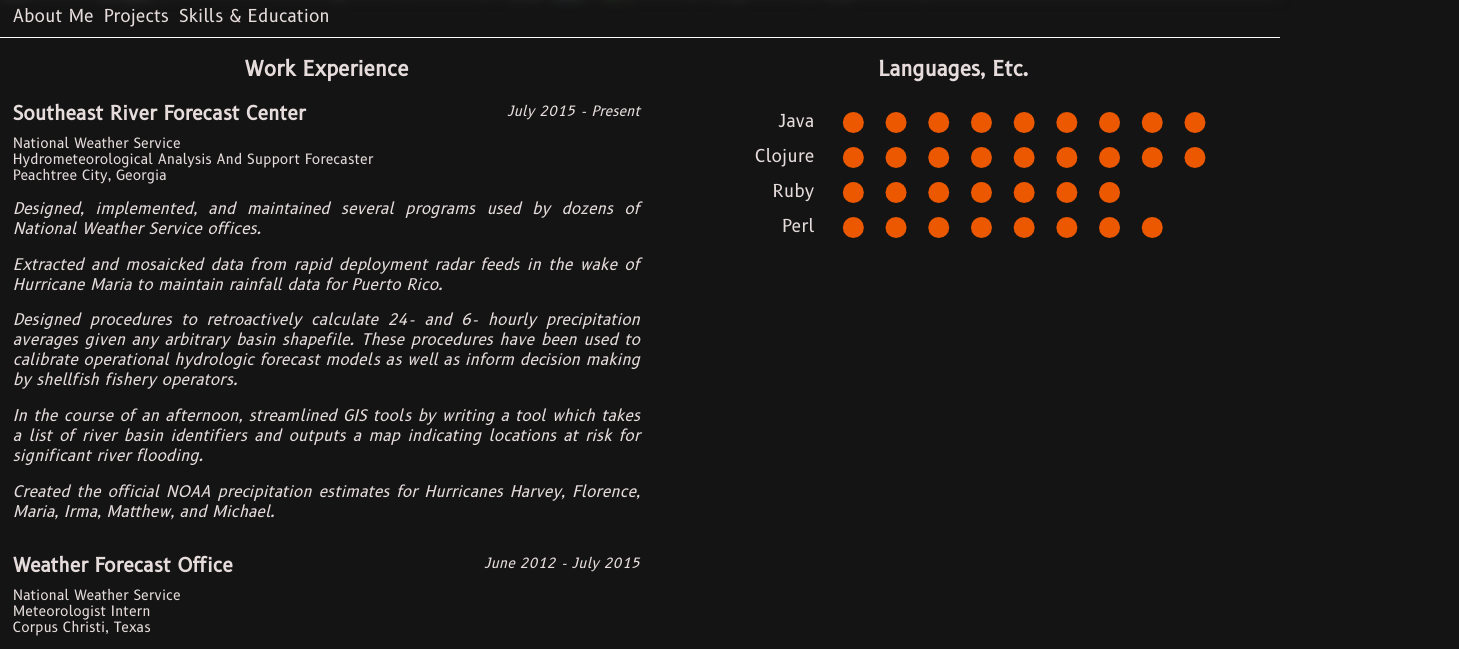
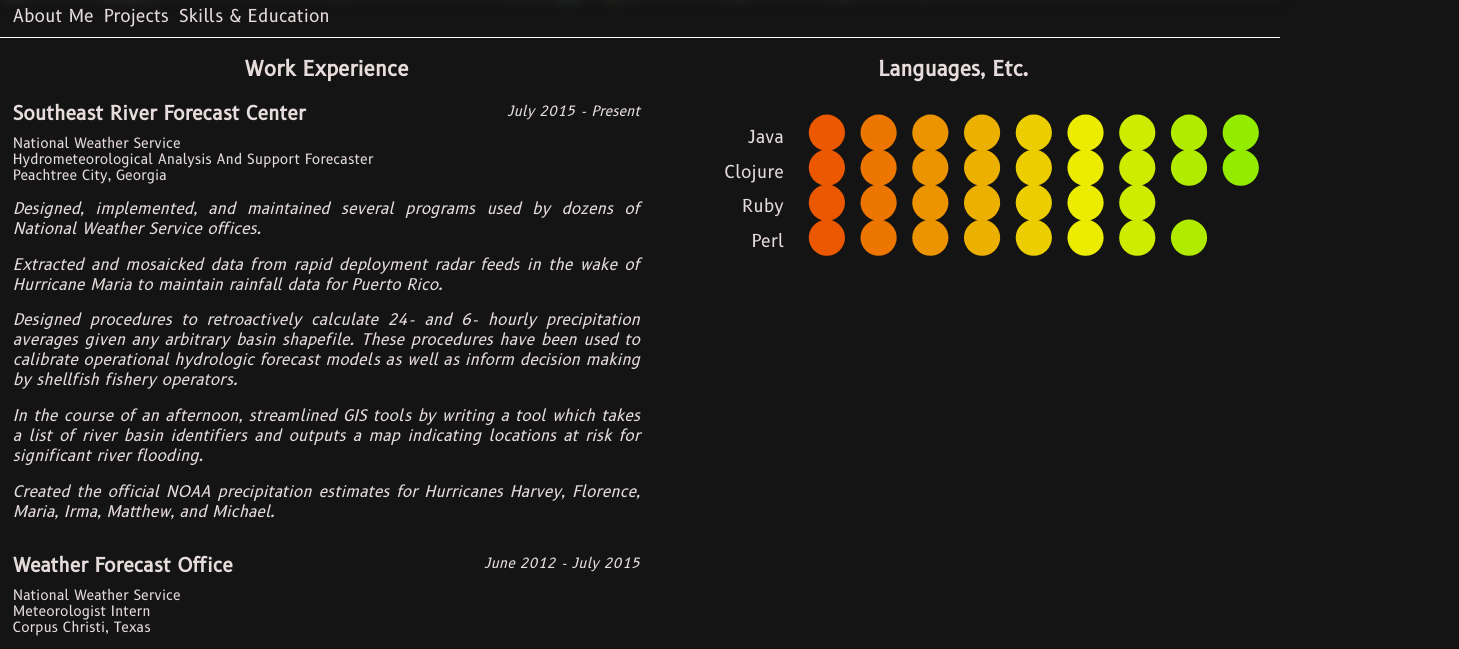
Before and after one commit to ianblaylock/ianblaylock.github.io, a plain HTML site: page index.html in a window 1280 px wide. Both pictures are taken after a click on the item "Skills & Education". Shown: the part 72-721 px from the top of the page, 1459 px wide, since content can reach past the window. Drawn offline with Linux system fonts and the light colour scheme.

Commit message:
fixed up the SVG stuff that I was working on last night

```diff
--- a/script.js
+++ b/script.js
@@ -128,26 +128,39 @@ function initializeVideos() {
 
 initializeVideos();
 
-var skillScoreValueMap = {"Java":9,
-			  "Clojure":9,
-			  "Perl":8,
-			  "Ruby":7};
 
 function skillScoreToSVG() {
+    var skillScoreValueMap = {"Java":9,
+			      "Clojure":9,
+			      "Perl":8,
+			      "Ruby":7};
+
+    function colorOnGradient(bound1,bound2,j) {
+	let p = (j - bound1.x) / (bound2.x - bound1.x);
+	let newRed = Math.round(bound1.red * (1 - p) + bound2.red * p);
+	let newGreen = Math.round(bound1.green * (1 - p) + bound2.green * p);
+	let newBlue = Math.round(bound1.blue * (1 - p) + bound2.blue * p);
+	return `rgb(${newRed},${newGreen},${newBlue})`;
+    }
+
     let skills = document.getElementsByClassName("skill");
-    let maxVal = 10;
     for (var i = 0; i < skills.length; i++) {
-	let newContents = `<svg width="${skills[i].clientWidth}" height="${skills[i].clientHeight}">`;
 	let skillName = skills[i].getElementsByClassName("skillName")[0].innerHTML;
 	let scoreDiv = skills[i].getElementsByClassName("skillScore")[0];
-	let height = scoreDiv.clientHeight;
-	let width = scoreDiv.clientWidth;
 	let skillRank = skillScoreValueMap[skillName];
+	let svg = `<svg viewBox="0 0 10 1" onresize="skillScoreToSVG()">`;
 	for (var j = 0; j < skillRank; j++) {
-	    newContents = newContents +
-		`<circle cx="${(j + 0.5) * (width / maxVal)}" cy="${height * 0.5}" r="${height * 0.5}"  fill="rgb(236,88,0)" />`;
+	    let newColor = (j <= 5) ?
+		colorOnGradient({x: 0, red:236, green:88, blue:0},
+				{x: 5, red:236, green:236, blue:0},j) :
+		colorOnGradient({x: 5, red:236, green:236, blue:0},
+				{x: 10, red:88, green:236, blue:0}, j);
+
+	    svg = svg +
+		`<circle cx="${j+0.5}" cy="0.4" r="0.35" fill="${newColor}" />`;
 	}
-	newContents = newContents + "</svg>";
-	scoreDiv.innerHTML = newContents;
+	svg = svg + "</svg>";
+	scoreDiv.innerHTML = svg;
     }
+
 }
--- a/style.css
+++ b/style.css
@@ -179,11 +179,14 @@ body {
     padding: 0.5em; margin: 0;
     height: 1em;
     display: grid;
-    grid-template-columns: 30% 70%;
+    grid-template-columns: 25% 75%;
     grid-template-rows: auto;
 }
 
 .skillName {
     text-align: right;
     padding-right: 1em;
+    margin-top: auto; margin-bottom: auto;
 }
+
+svg {height: 100%; margin: auto;}
```
Also changed, not shown: 2 other files.
